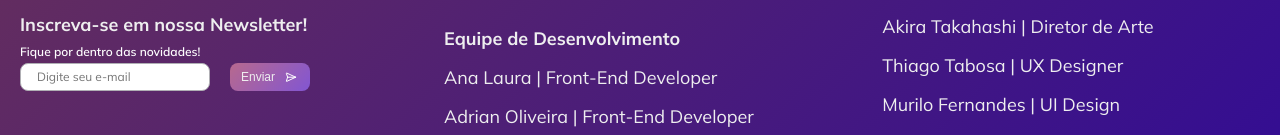
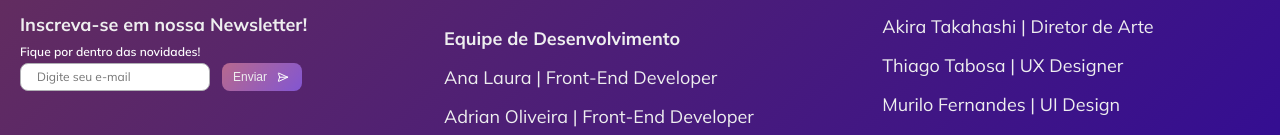
Before and after one commit to MinhaCena/minha-cena-site, a Next.js app: page / in a window 1280 px wide. Shown: the part 5191-5326 px from the top of the page. Built offline with nearby package versions, Linux system fonts and the light colour scheme.

Commit message:
fix: adjust Footer newsletter

```diff
--- a/src/components/Footer/styles.module.scss
+++ b/src/components/Footer/styles.module.scss
@@ -38,7 +38,7 @@
 					.footerNewsletterForm{
 						display: flex;
 						align-items: center;
-						column-gap: 2rem;
+						column-gap: 1.2rem;
 						margin-top: 0.8rem;
 						.footerNewsletterFormInput{
 							display: flex;
@@ -126,7 +126,6 @@
 						display: flex;
 						flex-direction: column;
 						color: $gray-10;
-
 						a{
 							font-size: $text-sm;
 						}
```
